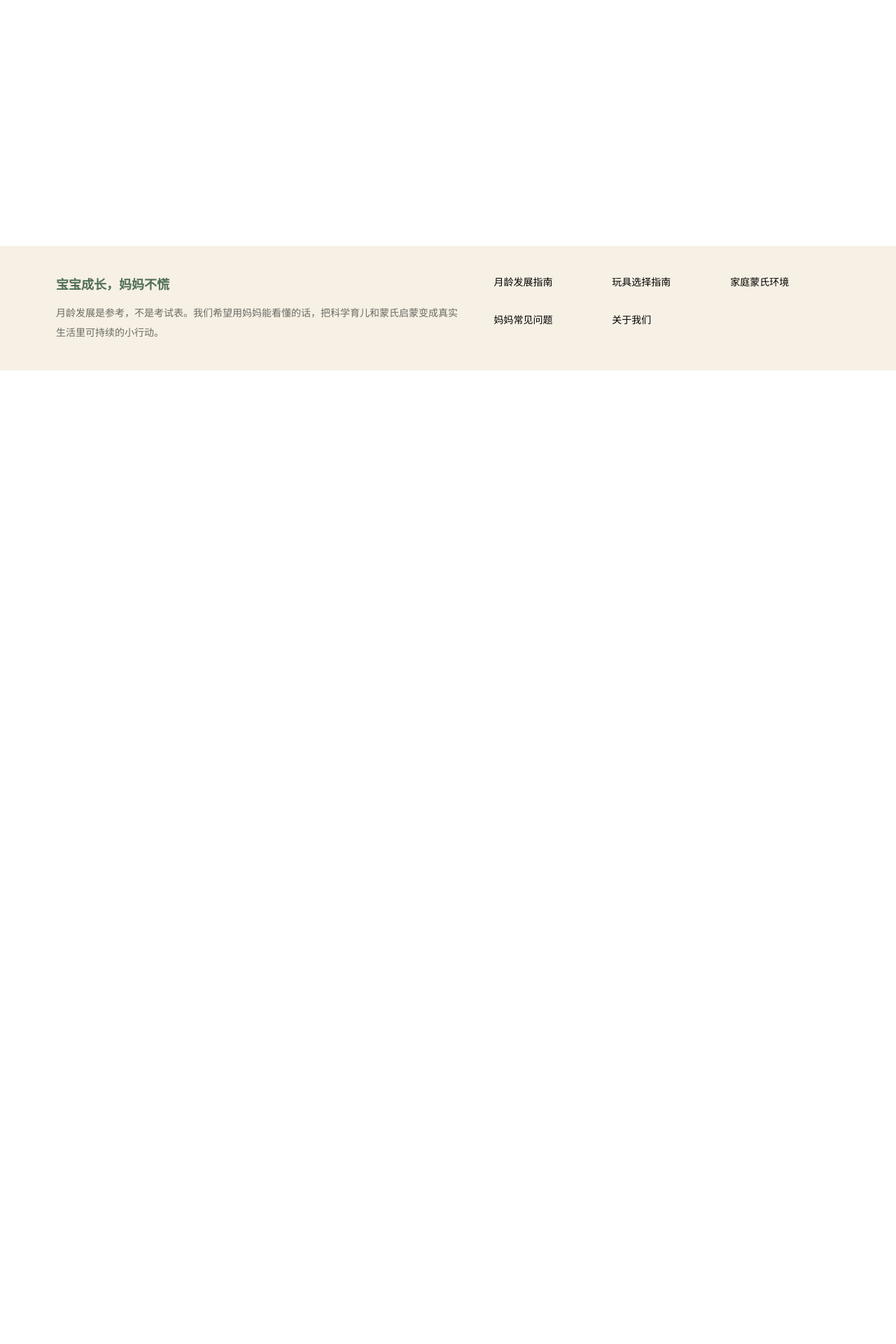
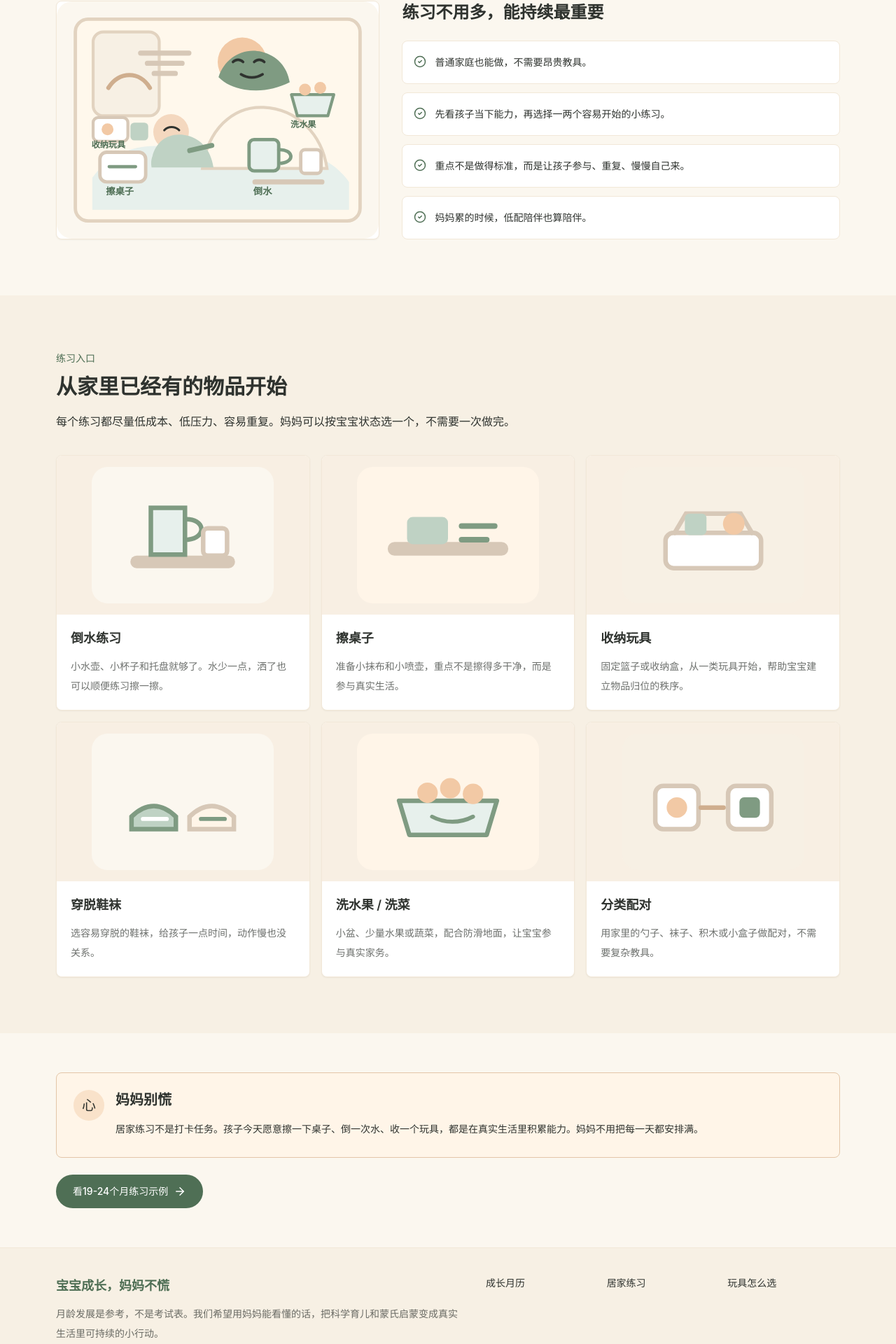
Before and after one commit to xiaoxiao-liu-2026/montessori-baby-guide, a Next.js app: page /home-practice in a window 1280 px wide. Before the commit this address had no page. Shown: the part 513-2433 px from the top of the page at 70% size. Before the commit the page ends 1042 px from the top, so only its background shows below. Built offline with nearby package versions, Linux system fonts and the light colour scheme.

Commit message:
Refine homepage structure and navigation

```diff
--- /dev/null
+++ b/app/home-practice/page.tsx
@@ -0,0 +1,96 @@
+import type { Metadata } from "next";
+import Link from "next/link";
+import { ArrowRight, CheckCircle2 } from "lucide-react";
+import { PageHero } from "@/components/PageHero";
+import { VisualCard } from "@/components/VisualCard";
+import { MomCalmNote } from "@/components/MomCalmNote";
+import { homePracticeCards } from "@/lib/content";
+
+export const metadata: Metadata = {
+  title: "居家练习 | 宝宝成长，妈妈不慌",
+  description:
+    "用家里常见物品支持0-3岁宝宝动手、语言、感官、动作和生活自理发展的居家蒙氏练习。"
+};
+
+const principles = [
+  "普通家庭也能做，不需要昂贵教具。",
+  "先看孩子当下能力，再选择一两个容易开始的小练习。",
+  "重点不是做得标准，而是让孩子参与、重复、慢慢自己来。",
+  "妈妈累的时候，低配陪伴也算陪伴。"
+];
+
+export default function HomePracticePage() {
+  return (
+    <main>
+      <PageHero
+        eyebrow="居家练习"
+        title="真实生活里的小动作，就是0-3岁的好练习"
+        description="倒水、擦桌、收纳、洗水果、穿鞋、翻书、分类配对，这些普通家庭每天会发生的小事，都能支持宝宝发展动手能力、独立性和秩序感。"
+      />
+      <section className="bg-cream py-14 md:py-20">
+        <div className="page-shell grid gap-8 md:grid-cols-[0.85fr_1.15fr] md:items-center">
+          <img
+            src="/images/hero-home-life.svg"
+            alt="宝宝参与倒水、擦桌和收纳的居家练习场景"
+            className="w-full rounded-lg border border-oatmeal bg-white shadow-sm"
+          />
+          <div>
+            <h2 className="text-2xl font-semibold tracking-[0] text-ink">
+              练习不用多，能持续最重要
+            </h2>
+            <div className="mt-6 space-y-3">
+              {principles.map((item) => (
+                <div
+                  key={item}
+                  className="flex gap-3 rounded-lg border border-oatmeal bg-white p-4 text-sm leading-7 text-ink/72"
+                >
+                  <CheckCircle2 className="mt-1 shrink-0 text-sageDark" size={18} />
+                  <span>{item}</span>
+                </div>
+              ))}
+            </div>
+          </div>
+        </div>
+      </section>
+      <section className="bg-[#F7F0E4] py-14 md:py-20">
+        <div className="page-shell">
+          <div className="max-w-3xl">
+            <p className="text-sm font-medium text-sageDark">练习入口</p>
+            <h2 className="mt-3 text-2xl font-semibold tracking-[0] text-ink md:text-3xl">
+              从家里已经有的物品开始
+            </h2>
+            <p className="mt-4 text-base leading-8 text-ink/72">
+              每个练习都尽量低成本、低压力、容易重复。妈妈可以按宝宝状态选一个，不需要一次做完。
+            </p>
+          </div>
+          <div className="mt-8 grid gap-4 sm:grid-cols-2 lg:grid-cols-3">
+            {homePracticeCards.map((practice) => (
+              <VisualCard
+                key={practice.title}
+                image={practice.image}
+                title={practice.title}
+                description={practice.text}
+              />
+            ))}
+          </div>
+        </div>
+      </section>
+      <section className="bg-cream py-14">
+        <div className="page-shell">
+          <MomCalmNote>
+            <p>
+              居家练习不是打卡任务。孩子今天愿意擦一下桌子、倒一次水、收一个玩具，都是在真实生活里积累能力。妈妈不用把每一天都安排满。
+            </p>
+          </MomCalmNote>
+          <Link
+            href="/growth-calendar/19-24-months"
+            className="mt-6 inline-flex min-h-12 items-center justify-center gap-2 rounded-full bg-sageDark px-6 py-3 text-sm font-medium text-white transition hover:bg-sage"
+          >
+            看19-24个月练习示例
+            <ArrowRight size={18} />
+          </Link>
+        </div>
+      </section>
+    </main>
+  );
+}
--- a/app/layout.tsx
+++ b/app/layout.tsx
@@ -7,7 +7,7 @@ import { Header } from "@/components/Header";
 export const metadata: Metadata = {
   title: "宝宝成长，妈妈不慌 | 0-3岁科学育儿与蒙氏启蒙指南",
   description:
-    "面向0-3岁宝宝家庭的科学育儿成长月历，整理月龄发展、玩具选择、家庭蒙氏环境和妈妈常见问题。"
+    "面向0-3岁宝宝家庭的科学育儿成长月历，整理月龄发展、居家练习、玩具选择、蒙氏轻理解和妈妈低压力陪伴方法。"
 };
 
 export default function RootLayout({
--- a/app/page.tsx
+++ b/app/page.tsx
@@ -5,17 +5,20 @@ import {
   columns,
   homePracticeCards,
   practicalCare,
+  recommendedItems,
+  skipItems,
   stages
 } from "@/lib/content";
 import { SectionHeader } from "@/components/SectionHeader";
 import { StageCard } from "@/components/StageCard";
 import { VisualCard } from "@/components/VisualCard";
+import { MomCalmNote } from "@/components/MomCalmNote";
 
 export default function HomePage() {
   return (
     <main>
       <section className="soft-band border-b border-oatmeal">
-        <div className="page-shell grid min-h-[620px] gap-10 py-12 md:grid-cols-[0.95fr_1.05fr] md:items-center md:py-20">
+        <div className="page-shell grid gap-9 py-10 md:min-h-[560px] md:grid-cols-[0.95fr_1.05fr] md:items-center md:py-16">
           <div>
             <p className="text-sm font-medium text-sageDark">
               0-3岁科学育儿与蒙氏启蒙指南
@@ -27,6 +30,9 @@ export default function HomePage() {
             </h1>
             <p className="mt-6 max-w-2xl text-lg leading-9 text-ink/74">
               按0-3岁宝宝发展阶段，整理成长规律、居家练习、玩具用品选择和低压力陪伴方法，帮妈妈看懂孩子每个阶段真正需要什么。
+            </p>
+            <p className="mt-4 max-w-2xl rounded-lg border border-[#EED1B7] bg-[#FFF5E8] px-4 py-3 text-base leading-8 text-ink/76">
+              不知道这个月龄该陪什么、买什么、练什么？先看懂孩子，再决定怎么陪、怎么买、怎么教。
             </p>
             <div className="mt-8 flex flex-col gap-3 sm:flex-row">
               <Link
@@ -56,7 +62,7 @@ export default function HomePage() {
             <div className="absolute bottom-4 left-4 right-4 rounded-lg border border-white/70 bg-white/86 p-4 backdrop-blur">
               <p className="text-sm font-semibold text-sageDark">真实生活也能是练习</p>
               <p className="mt-1 text-sm leading-6 text-ink/70">
-                倒水、擦桌、收纳、穿鞋，普通家庭每天都能自然发生。
+                倒水、擦桌、收纳、洗水果，普通家庭每天都能自然发生。
               </p>
             </div>
           </div>
@@ -68,7 +74,7 @@ export default function HomePage() {
           <SectionHeader
             eyebrow="适合谁"
             title="如果你也有这些困惑，这里会适合你"
-            description="这里不会告诉你必须做到什么，而是帮你看懂：这个阶段的宝宝可能正在练习什么，家里可以怎么自然支持他。"
+            description="新手妈妈常常不是不努力，而是信息太多、标准太多、推荐太多。这里帮你把复杂问题先理清楚。"
           />
           <div className="mt-8 grid gap-3 sm:grid-cols-2 lg:grid-cols-3">
             {audiences.map((item) => (
@@ -92,7 +98,7 @@ export default function HomePage() {
               月龄不是考试表，发展是参考线
             </h2>
             <p className="mt-4 max-w-4xl text-base leading-8 text-ink/72">
-              每个宝宝都有自己的发展节奏。这里整理的月龄内容，是为了帮助妈妈理解宝宝可能出现的发展变化，而不是用来比较、打分或制造焦虑。如果你对宝宝的运动、语言、喂养、睡眠或情绪状态有明显担心，请及时咨询儿保医生或专业人士。
+              每个宝宝都有自己的成长节奏。这里整理的月龄发展内容，是帮助妈妈理解宝宝可能正在经历什么，而不是用来比较、催促或判断孩子“落后”。如果妈妈明显担心宝宝的动作、语言、互动等发展，可以及时咨询儿保医生或专业人士。
             </p>
           </div>
         </div>
@@ -101,9 +107,9 @@ export default function HomePage() {
       <section className="bg-cream py-14 md:py-20">
         <div className="page-shell">
           <SectionHeader
-            eyebrow="核心栏目"
-            title="妈妈最常用的5个入口"
-            description="从月龄、玩具、家庭环境到妈妈自己的困惑，把育儿知识拆成更容易查找的小块。"
+            eyebrow="栏目入口"
+            title="你可以从这里开始"
+            description="从月龄、居家练习、玩具选择、蒙氏理念到妈妈自己的焦虑，把育儿知识拆成能马上使用的小入口。"
           />
           <div className="mt-8 grid gap-4 md:grid-cols-2 lg:grid-cols-5">
             {columns.map((column) => {
@@ -131,9 +137,9 @@ export default function HomePage() {
       <section id="stages" className="bg-[#F7F0E4] py-14 md:py-20">
         <div className="page-shell">
           <SectionHeader
-            eyebrow="0-3岁阶段导航"
-            title="按宝宝当前阶段开始"
-            description="不用从头学，也不用一次看完。找到宝宝现在的大致月龄，先看这一段就好。"
+            eyebrow="成长月历"
+            title="0-3岁成长月历"
+            description="按阶段看懂宝宝可能的发展重点，不是用来打分，而是帮助妈妈更清楚地支持孩子。"
           />
           <div className="mt-8 grid gap-4 md:grid-cols-2 lg:grid-cols-3">
             {stages.map((stage) => (
@@ -165,6 +171,103 @@ export default function HomePage() {
                 title={practice.title}
                 description={practice.text}
               />
+            ))}
+          </div>
+        </div>
+      </section>
+
+      <section className="bg-[#F7F0E4] py-14 md:py-20">
+        <div className="page-shell">
+          <SectionHeader
+            eyebrow="玩具用品"
+            title="玩具用品怎么选：先看懂孩子，再决定买什么"
+            description="不是商家说适合就适合，也不是别人家孩子买了就一定要买。真正适合宝宝的，是能支持他当前发展需求、能让他主动操作、可以重复使用、不会让妈妈更焦虑的材料。"
+          />
+          <div className="mt-8 grid gap-5 md:grid-cols-2">
+            <article className="overflow-hidden rounded-lg border border-[#D4E2D5] bg-white shadow-sm">
+              <img
+                src="/images/toy-recommend.svg"
+                alt="更推荐的生活练习材料"
+                className="w-full bg-mist p-5"
+              />
+              <div className="p-6">
+                <p className="text-sm font-medium text-sageDark">更推荐</p>
+                <div className="mt-4 grid grid-cols-2 gap-3 text-sm text-ink/74">
+                  {recommendedItems.map((item) => (
+                    <span key={item} className="rounded-lg bg-mist px-3 py-2">
+                      {item}
+                    </span>
+                  ))}
+                </div>
+              </div>
+            </article>
+            <article className="overflow-hidden rounded-lg border border-[#EED1B7] bg-white shadow-sm">
+              <img
+                src="/images/toy-skip.svg"
+                alt="不急着买的复杂玩具"
+                className="w-full bg-[#FFF5E8] p-5"
+              />
+              <div className="p-6">
+                <p className="text-sm font-medium text-[#9A6844]">不急着买</p>
+                <div className="mt-4 space-y-3 text-sm text-ink/74">
+                  {skipItems.map((item) => (
+                    <div key={item} className="rounded-lg bg-[#FFF5E8] px-3 py-2">
+                      {item}
+                    </div>
+                  ))}
+                </div>
+              </div>
+            </article>
+          </div>
+          <Link
+            href="/toy-guide"
+            className="mt-7 inline-flex min-h-12 items-center justify-center gap-2 rounded-full bg-sageDark px-6 py-3 text-sm font-medium text-white transition hover:bg-sage"
+          >
+            查看玩具怎么选
+            <ArrowRight size={18} />
+          </Link>
+        </div>
+      </section>
+
+      <section className="bg-cream py-14 md:py-20">
+        <div className="page-shell">
+          <MomCalmNote title="妈妈别慌：科学育儿不是把妈妈逼崩溃">
+            <p>
+              不需要每天安排很多活动，也不需要买一堆昂贵教具。真实生活里的倒水、擦桌子、收纳、洗水果、穿鞋，都是孩子发展动手能力、独立性和秩序感的机会。妈妈累的时候，一天只做一件小事也可以。
+            </p>
+          </MomCalmNote>
+        </div>
+      </section>
+
+      <section className="bg-[#F7F0E4] py-14 md:py-20">
+        <div className="page-shell grid gap-8 md:grid-cols-[0.9fr_1.1fr] md:items-center">
+          <div>
+            <p className="text-sm font-medium text-sageDark">示例内容</p>
+            <h2 className="mt-3 text-2xl font-semibold tracking-[0] text-ink md:text-3xl">
+              先看一个阶段示例：19-24个月
+            </h2>
+            <p className="mt-4 text-base leading-8 text-ink/72">
+              这个阶段，很多宝宝会更想“自己来”，也更容易因为流程被打乱、东西不在原位、想做但做不好而情绪爆发。
+            </p>
+            <Link
+              href="/growth-calendar/19-24-months"
+              className="mt-7 inline-flex min-h-12 items-center justify-center gap-2 rounded-full bg-sageDark px-6 py-3 text-sm font-medium text-white transition hover:bg-sage"
+            >
+              查看19-24个月指南
+              <ArrowRight size={18} />
+            </Link>
+          </div>
+          <div className="grid gap-4 sm:grid-cols-2">
+            {[
+              ["可能的发展", "秩序感、独立意识、生活练习、情绪表达"],
+              ["常见行为", "想自己倒水、穿鞋、拿东西；喜欢重复；东西放错地方会生气"],
+              ["可以支持", "倒水、擦桌子、收纳、穿脱鞋袜、洗水果"],
+              ["妈妈别慌", "这不是孩子事多，很多时候是发展正在发生"]
+            ].map(([title, text]) => (
+              <article key={title} className="rounded-lg border border-oatmeal bg-white p-5 shadow-sm">
+                <h3 className="text-lg font-semibold tracking-[0] text-ink">{title}</h3>
+                <p className="mt-3 text-sm leading-7 text-ink/70">{text}</p>
+              </article>
             ))}
           </div>
         </div>
--- a/app/toy-guide/page.tsx
+++ b/app/toy-guide/page.tsx
@@ -6,7 +6,7 @@ import { recommendedItems, skipItems, toyPrinciples } from "@/lib/content";
 import { MomCalmNote } from "@/components/MomCalmNote";
 
 export const metadata: Metadata = {
-  title: "玩具选择指南 | 宝宝成长，妈妈不慌"
+  title: "玩具怎么选 | 宝宝成长，妈妈不慌"
 };
 
 const toyStages = [
@@ -32,7 +32,7 @@ export default function ToyGuidePage() {
   return (
     <main>
       <PageHero
-        eyebrow="玩具选择指南"
+        eyebrow="玩具怎么选"
         title="玩具用品怎么选：先看懂孩子，再决定买什么"
         description="玩具不是越多越好，也不是越贵越科学。先看宝宝当前发展需求，再判断材料是否能让孩子主动操作、重复使用和真实参与。"
       />
--- a/components/Footer.tsx
+++ b/components/Footer.tsx
@@ -3,28 +3,31 @@ import Link from "next/link";
 export function Footer() {
   return (
     <footer className="border-t border-oatmeal bg-[#F7F0E4]">
-      <div className="page-shell grid gap-8 py-10 md:grid-cols-[1.2fr_1fr]">
+      <div className="page-shell grid gap-8 py-10 md:grid-cols-[1.15fr_1fr]">
         <div>
           <p className="text-lg font-semibold text-sageDark">宝宝成长，妈妈不慌</p>
           <p className="mt-3 max-w-xl text-sm leading-7 text-ink/70">
             月龄发展是参考，不是考试表。我们希望用妈妈能看懂的话，把科学育儿和蒙氏启蒙变成真实生活里可持续的小行动。
           </p>
+          <p className="mt-4 max-w-2xl text-xs leading-6 text-ink/58">
+            本站内容用于帮助妈妈理解0-3岁宝宝发展规律和居家陪伴方式，仅作为育儿参考，不替代儿保、医生或专业评估。每个宝宝都有自己的成长节奏，如果妈妈对宝宝动作、语言、互动或其他发展情况明显担心，请及时咨询专业人士。
+          </p>
         </div>
         <div className="grid grid-cols-2 gap-3 text-sm text-ink/72 sm:grid-cols-3">
           <Link href="/growth-calendar" className="hover:text-sageDark">
-            月龄发展指南
+            成长月历
+          </Link>
+          <Link href="/home-practice" className="hover:text-sageDark">
+            居家练习
           </Link>
           <Link href="/toy-guide" className="hover:text-sageDark">
-            玩具选择指南
+            玩具怎么选
           </Link>
           <Link href="/home-montessori" className="hover:text-sageDark">
-            家庭蒙氏环境
+            蒙氏轻理解
           </Link>
           <Link href="/mom-faq" className="hover:text-sageDark">
-            妈妈常见问题
-          </Link>
-          <Link href="/about" className="hover:text-sageDark">
-            关于我们
+            妈妈不慌
           </Link>
         </div>
       </div>
--- a/components/Header.tsx
+++ b/components/Header.tsx
@@ -2,11 +2,11 @@ import Link from "next/link";
 
 const navItems = [
   { href: "/", label: "首页" },
-  { href: "/growth-calendar", label: "月龄指南" },
-  { href: "/toy-guide", label: "玩具选择" },
-  { href: "/home-montessori", label: "家庭蒙氏" },
-  { href: "/mom-faq", label: "妈妈问答" },
-  { href: "/about", label: "关于我们" }
+  { href: "/growth-calendar", label: "成长月历" },
+  { href: "/home-practice", label: "居家练习" },
+  { href: "/toy-guide", label: "玩具怎么选" },
+  { href: "/home-montessori", label: "蒙氏轻理解" },
+  { href: "/mom-faq", label: "妈妈不慌" }
 ];
 
 export function Header() {
--- a/lib/content.ts
+++ b/lib/content.ts
@@ -1,6 +1,5 @@
 import {
   Baby,
-  BookOpen,
   Blocks,
   CalendarDays,
   HandHeart,
@@ -13,10 +12,13 @@ import {
 
 export const audiences = [
   "不知道宝宝这个月龄正在发展什么",
-  "玩具、早教、用品推荐太多，越看越乱",
+  "看了很多玩具、早教、用品推荐，越看越乱",
+  "买了一堆玩具，孩子却不怎么玩",
   "想科学育儿，但不知道每天在家怎么做",
   "听过蒙氏理念，但不知道怎么落地",
+  "孩子总想“自己来”，不知道该支持还是阻止",
   "想培养孩子独立性、动手能力和生活自理能力",
+  "看别人家孩子会得多，忍不住焦虑",
   "不想鸡娃，也不想完全放任",
   "希望有人用妈妈能听懂的话，把发展规律讲清楚"
 ];
@@ -34,24 +36,24 @@ export const columns = [
     description:
       "用家里常见物品，做适合宝宝阶段的动手、语言、感官、动作和生活自理练习。",
     icon: HandHeart,
-    href: "/growth-calendar/19-24-months"
+    href: "/home-practice"
   },
   {
-    title: "玩具用品怎么选",
+    title: "玩具怎么选",
     description:
       "帮妈妈判断这个阶段真正需要什么，哪些可以买，哪些不急着买，哪些可以用家里物品替代。",
     icon: Blocks,
     href: "/toy-guide"
   },
   {
-    title: "蒙氏理念轻理解",
+    title: "蒙氏轻理解",
     description:
       "用白话解释蒙氏理念：独立性、秩序感、生活练习、真实参与、自己来。",
     icon: Sparkles,
     href: "/home-montessori"
   },
   {
-    title: "妈妈不慌指南",
+    title: "妈妈不慌",
     description:
       "给妈妈低压力陪伴建议，减少焦虑、比较和自我责备。",
     icon: HelpCircle,
@@ -118,11 +120,11 @@ export const stages = [
 ];
 
 export const guideLinks = [
-  { title: "月龄发展指南", href: "/growth-calendar", icon: Baby },
-  { title: "玩具选择指南", href: "/toy-guide", icon: ListChecks },
-  { title: "家庭蒙氏环境", href: "/home-montessori", icon: Home },
-  { title: "妈妈常见问题", href: "/mom-faq", icon: Heart },
-  { title: "关于我们", href: "/about", icon: BookOpen }
+  { title: "成长月历", href: "/growth-calendar", icon: Baby },
+  { title: "居家练习", href: "/home-practice", icon: HandHeart },
+  { title: "玩具怎么选", href: "/toy-guide", icon: ListChecks },
+  { title: "蒙氏轻理解", href: "/home-montessori", icon: Home },
+  { title: "妈妈不慌", href: "/mom-faq", icon: Heart }
 ];
 
 export const toyPrinciples = [
@@ -166,8 +168,9 @@ export const homePracticeCards = [
 ];
 
 export const recommendedItems = [
+  "小水壶",
+  "小杯子",
   "小抹布",
-  "小水壶",
   "小篮子",
   "简单拼图",
   "大颗粒串珠",
@@ -177,9 +180,9 @@ export const recommendedItems = [
 
 export const skipItems = [
   "声光电玩具",
-  "功能太复杂的早教玩具",
-  "过度宣传开发智力的产品",
-  "需要妈妈全程操作的复杂教具"
+  "过度宣传开发智力的复杂玩具",
+  "孩子只能被动看的玩具",
+  "需要妈妈全程高强度操作的复杂教具"
 ];
 
 export const practicalCare = [
```
Also changed, not shown: public/images/hero-home-life.svg.
